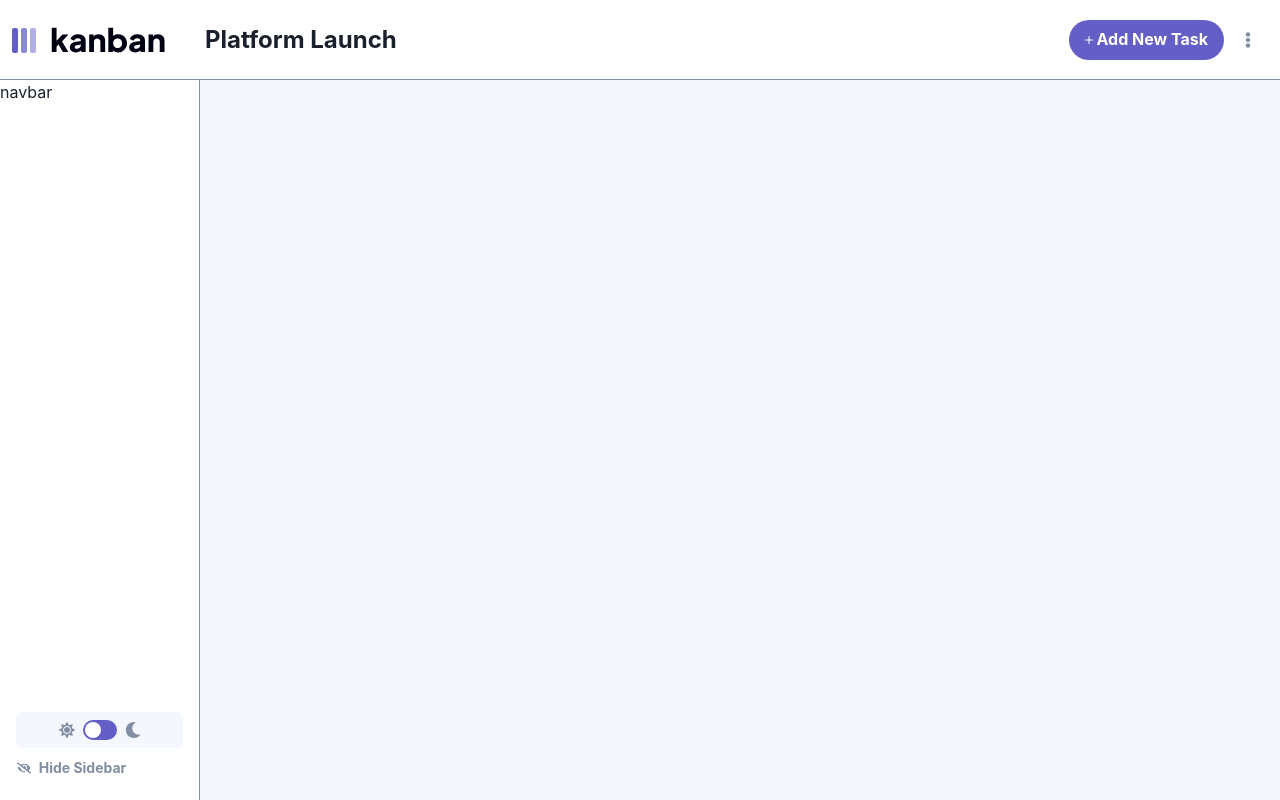
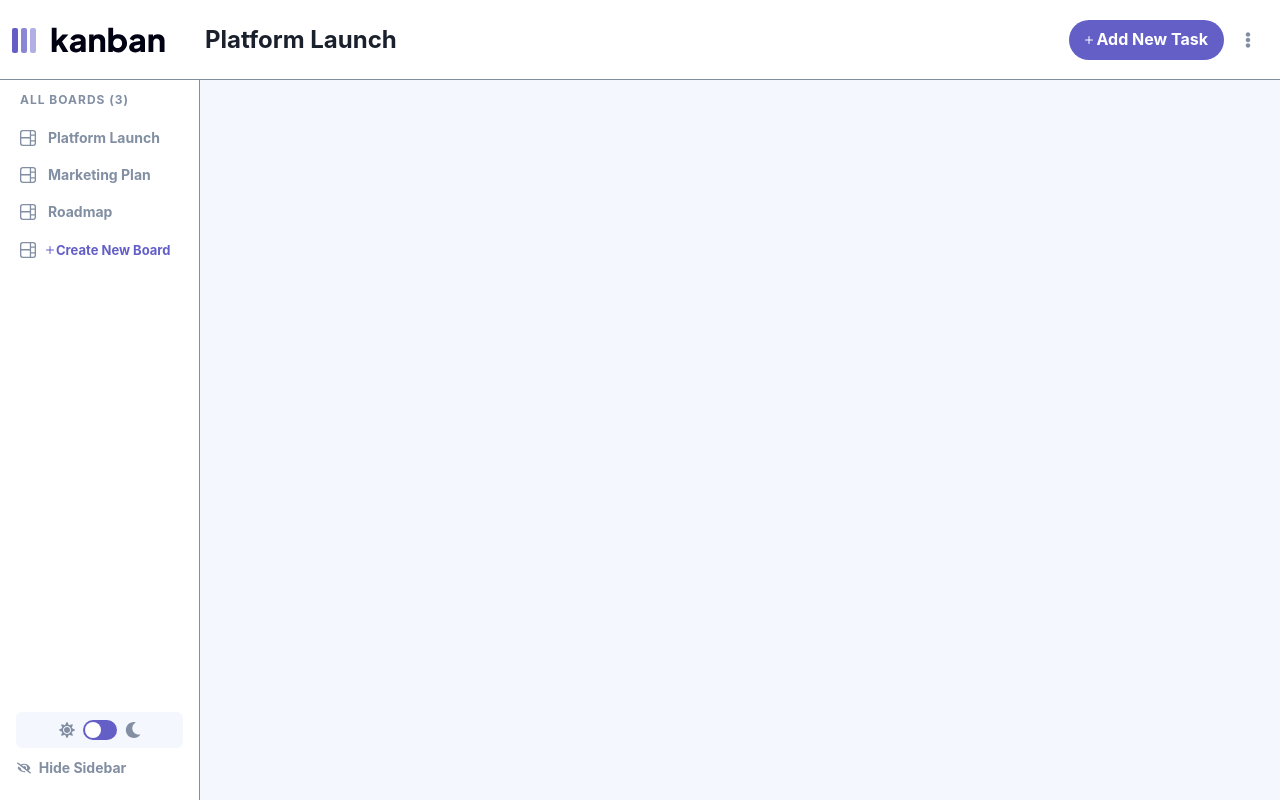
Before and after one commit to gabrielprrd/kanban-task-maanagement, a Next.js app: page / in a window 1280 px wide. Built offline with nearby package versions, Linux system fonts and the light colour scheme.

Commit message:
feat(frontend): add info at navbar component

```diff
--- a/src/components/layouts/Dashboard/Navbar/index.tsx
+++ b/src/components/layouts/Dashboard/Navbar/index.tsx
@@ -1,3 +1,72 @@
+import { IBoard } from '@/models/board'
+import { Flex, Text, Link, Button } from '@chakra-ui/react'
+import useSWR from 'swr'
+import IconBoard from '@/public/icons/icon-board.svg'
+import { AddIcon } from '@chakra-ui/icons'
+import NextLink from 'next/link'
+import { useRouter } from 'next/router'
+
+const fetcher = (url: string) => fetch(url).then((res) => res.json())
+
 export default function Navbar() {
-  return <>navbar</>
+  const { data, error } = useSWR('/api/staticdata', fetcher)
+  const router = useRouter()
+
+  if (error) return <div>Failed to load</div>
+  if (!data) return <div>Loading...</div>
+
+  const parsedData = JSON.parse(data)
+
+  function displayBoardForm() {
+    // TODO: create Board Form
+  }
+
+  return (
+    <Flex direction="column" px={2}>
+      <Text p={3} size="md" color="#828FA3" letterSpacing={1}>
+        ALL BOARDS ({parsedData.boards.length})
+      </Text>
+      {parsedData.boards.map((board: IBoard) => (
+        <Link
+          as={NextLink}
+          color={board.slug === router.query.slug ? '#FFFFFF' : '#828FA3'}
+          key={board.slug}
+          borderRightRadius={100}
+          p={2}
+          ml={-2}
+          href={'/board/' + board.slug}
+          bgColor={board.slug === router.query.slug ? '#635FC7' : 'transparent'}
+          fontWeight="bold"
+          fontSize="sm"
+          _hover={{
+            textDecoration: 'none',
+          }}
+        >
+          <Flex alignItems="center" gap={3} ml={3}>
+            <IconBoard />
+            {board.name}
+          </Flex>
+        </Link>
+      ))}
+      <Flex align="center" gap={3} ml={-1}>
+        <Button
+          size="md"
+          bgColor="transparent"
+          _hover={{ bgColor: 'transparent' }}
+          color="#635FC7"
+          onClick={displayBoardForm}
+        >
+          <Flex align="center" gap={2.5}>
+            <IconBoard />
+            <Flex align="center" gap={0.5}>
+              <AddIcon boxSize={2} />{' '}
+              <Text size="lg" fontWeight="bold">
+                Create New Board
+              </Text>
+            </Flex>
+          </Flex>
+        </Button>
+      </Flex>
+    </Flex>
+  )
 }
```
